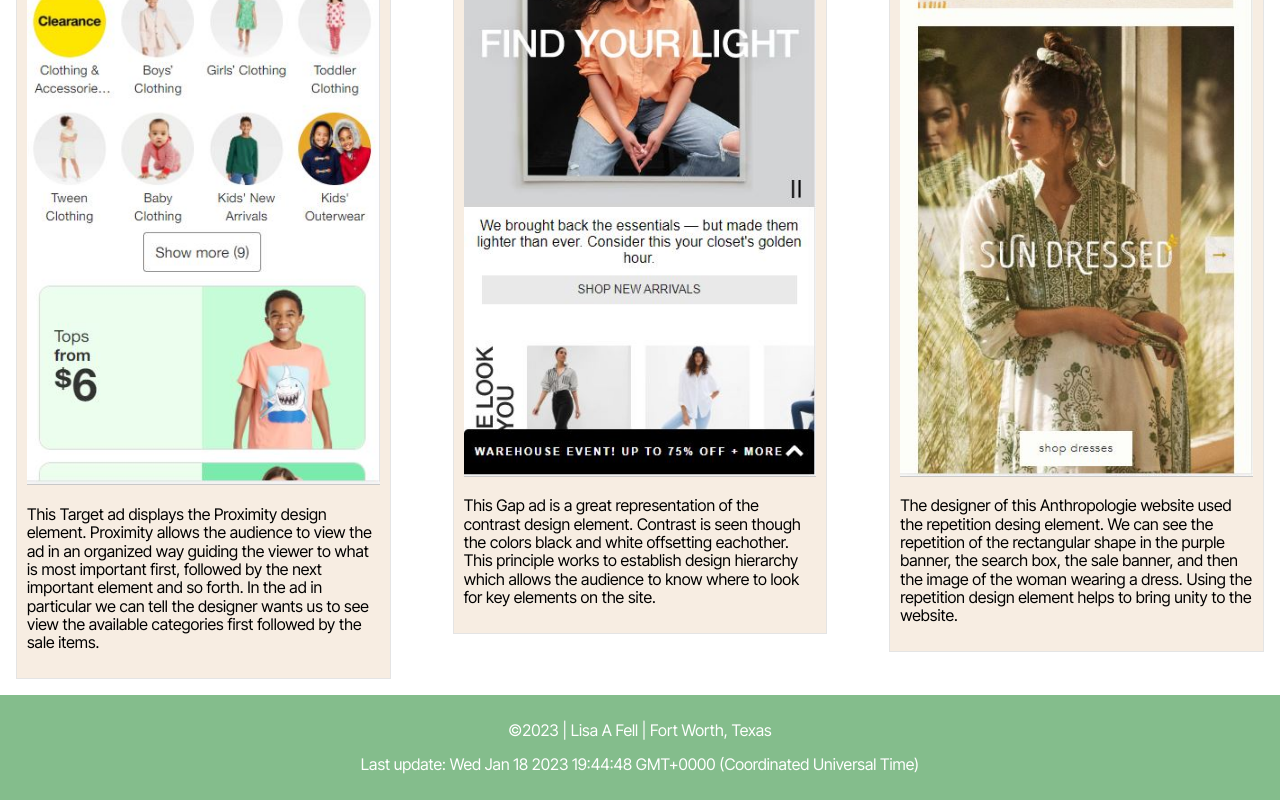
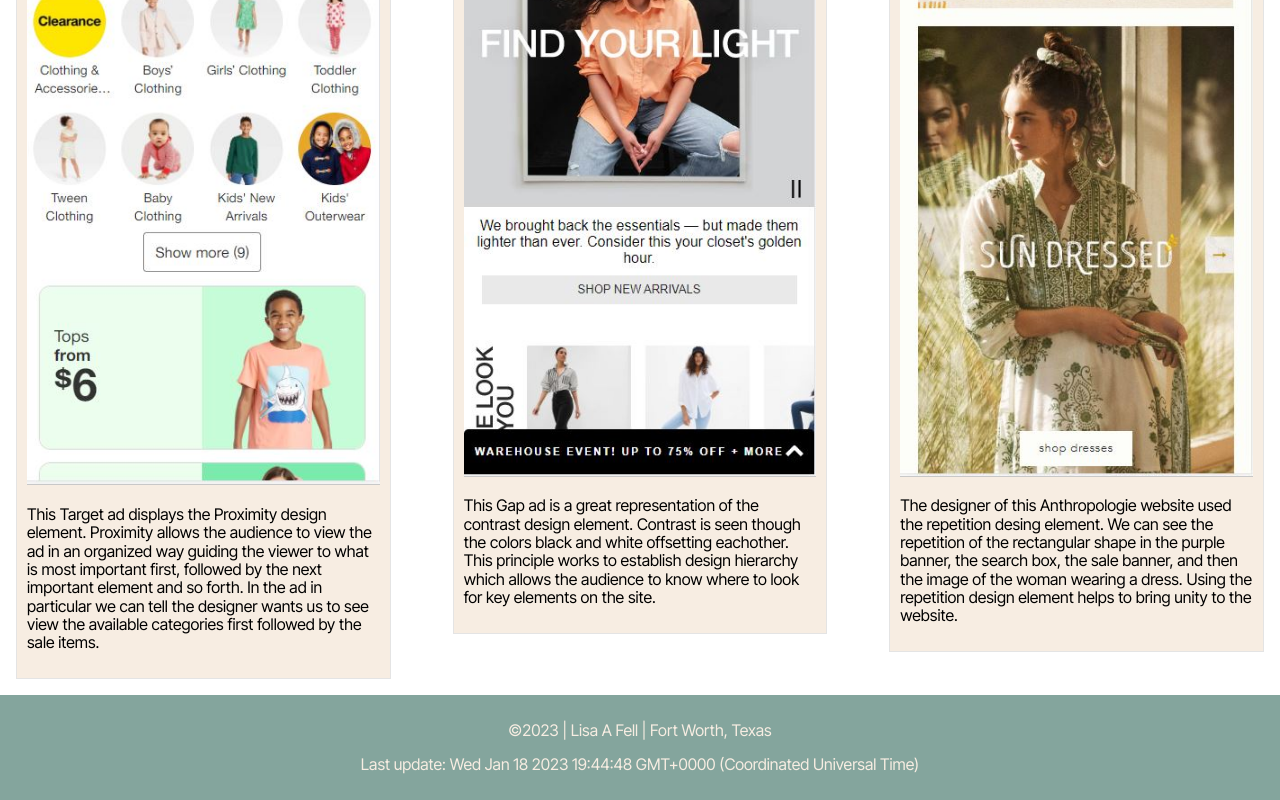
Before and after one commit to fellj/wdd230f, a plain HTML site: page lesson2/design-principles.html in a window 1280 px wide. Shown: the part 693-1493 px from the top of the page. Drawn offline with nearby package versions, Linux system fonts and the light colour scheme.

Commit message:
check contrast

```diff
--- a/lesson2/styles/small.css
+++ b/lesson2/styles/small.css
@@ -8,8 +8,8 @@
 
 
   footer {
-    background-color: rgb(132, 189, 140);
-    color: rgba(255, 255, 255, 255);
+    background-color: #84A59D;
+    color: #F7EDE2;
     padding: 10px;
     text-align: center;
     font-weight: 400;
@@ -22,7 +22,7 @@ header {
     font-size: 20px;
     /* background-color:rgb(132, 189, 140); */
     background-color: #84A59D;
-    color: rgb(255, 255, 255, 255);
+    color: #F7EDE2;
     margin: auto;
     padding: 1em;
     text-align: center;
```
